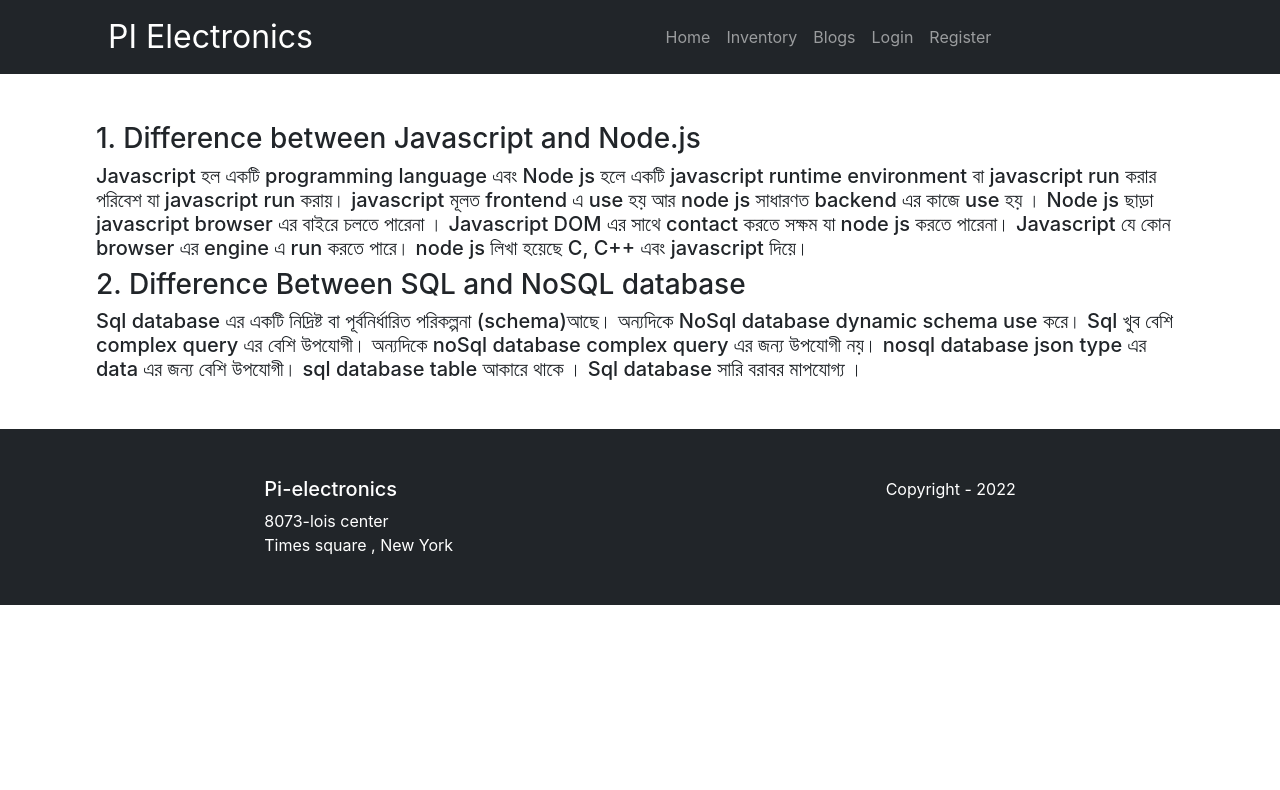
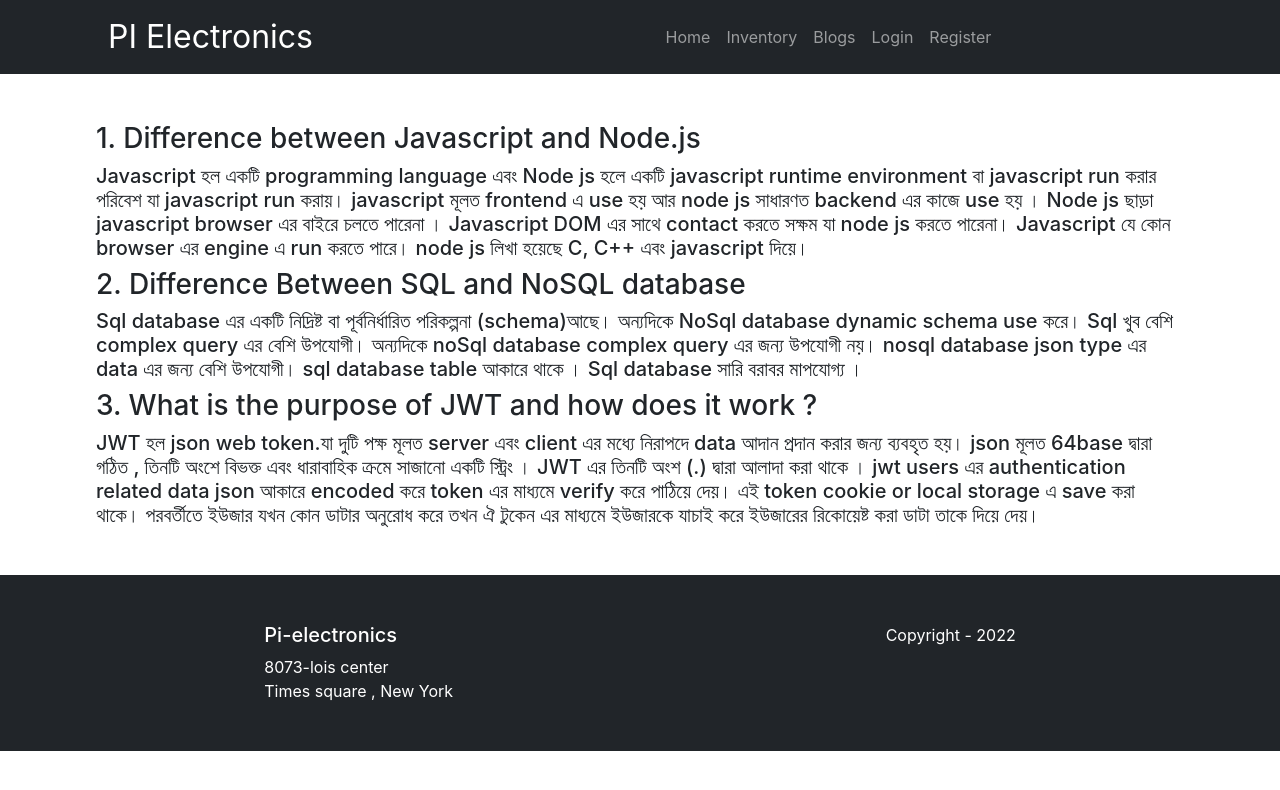
Before and after one commit to AzimChowdhury/Pi-Electronics__warehouse-management-website, a React (Create React App) app: page /blogs in a window 1280 px wide. Shown: the top 790 px of the page. Built offline with nearby package versions, Linux system fonts and the light colour scheme; no server answers.

Commit message:
3 questions answred

```diff
--- a/src/Pages/Blogs/Blogs.js
+++ b/src/Pages/Blogs/Blogs.js
@@ -7,7 +7,8 @@ function Blogs() {
             <h5>Javascript হল একটি programming language এবং Node js  হলে একটি javascript runtime environment বা javascript run করার পরিবেশ যা javascript run করায়। javascript মূলত frontend এ use হয় আর node js সাধারণত backend এর কাজে use হয় । Node js ছাড়া javascript browser এর বাইরে চলতে পারেনা । Javascript DOM এর সাথে  contact করতে সক্ষম যা node js করতে পারেনা। Javascript যে কোন browser এর  engine এ run করতে পারে। node js লিখা হয়েছে C, C++ এবং javascript দিয়ে। </h5>
             <h3>2. Difference Between SQL and NoSQL database</h3>
             <h5>Sql database এর একটি নিদ্রিষ্ট বা পূর্বনির্ধারিত পরিকল্পনা (schema)আছে। অন্যদিকে NoSql database dynamic schema use করে।  Sql খুব বেশি complex query এর বেশি উপযোগী। অন্যদিকে noSql database complex query এর জন্য উপযোগী নয়। nosql database json type এর data এর জন্য বেশি উপযোগী।  sql database table আকারে থাকে । Sql database সারি বরাবর মাপযোগ্য ।   </h5>
-
+            <h3>3. What is the purpose of JWT and how does it work ?</h3>
+            <h5>JWT হল json web token.যা দুটি পক্ষ মূলত server এবং client এর মধ্যে নিরাপদে data আদান প্রদান করার জন্য ব্যবহৃত হয়। json মূলত 64base দ্বারা গঠিত ,  তিনটি অংশে বিভক্ত এবং ধারাবাহিক ক্রমে সাজানো  একটি স্ট্রিং । JWT এর তিনটি অংশ (.) দ্বারা আলাদা করা থাকে । jwt  users এর authentication related data  json আকারে encoded করে token এর মাধ্যমে verify করে পাঠিয়ে দেয়।  এই token cookie or local storage  এ save করা থাকে। পরবর্তীতে ইউজার যখন কোন ডাটার অনুরোধ করে তখন ঐ টুকেন এর মাধ্যমে ইউজারকে যাচাই করে ইউজারের রিকোয়েষ্ট করা ডাটা তাকে দিয়ে দেয়। </h5>
         </div>
     )
 }
```
Also changed, not shown: src/Image/notFound.jpg (added).
